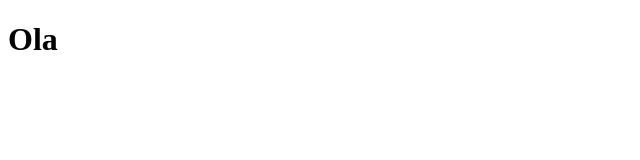
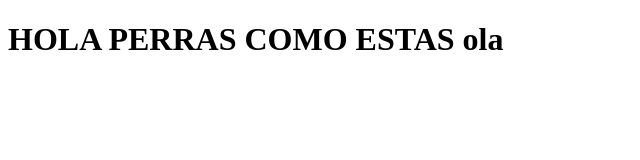
Before and after one commit to Vulturus195/pruebaweb, a plain HTML site: page index.html in a window 1280 px wide. Shown: the whole page, without its empty margins (0-640 px from the left). Drawn offline with Linux system fonts and the light colour scheme.

Commit message:
commit jumo

```diff
--- a/index.html
+++ b/index.html
@@ -8,7 +8,7 @@
 </head>
 <body>
     <h1>
-        Ola
+        HOLA PERRAS COMO ESTAS ola
     </h1>
 
 </body>
```
